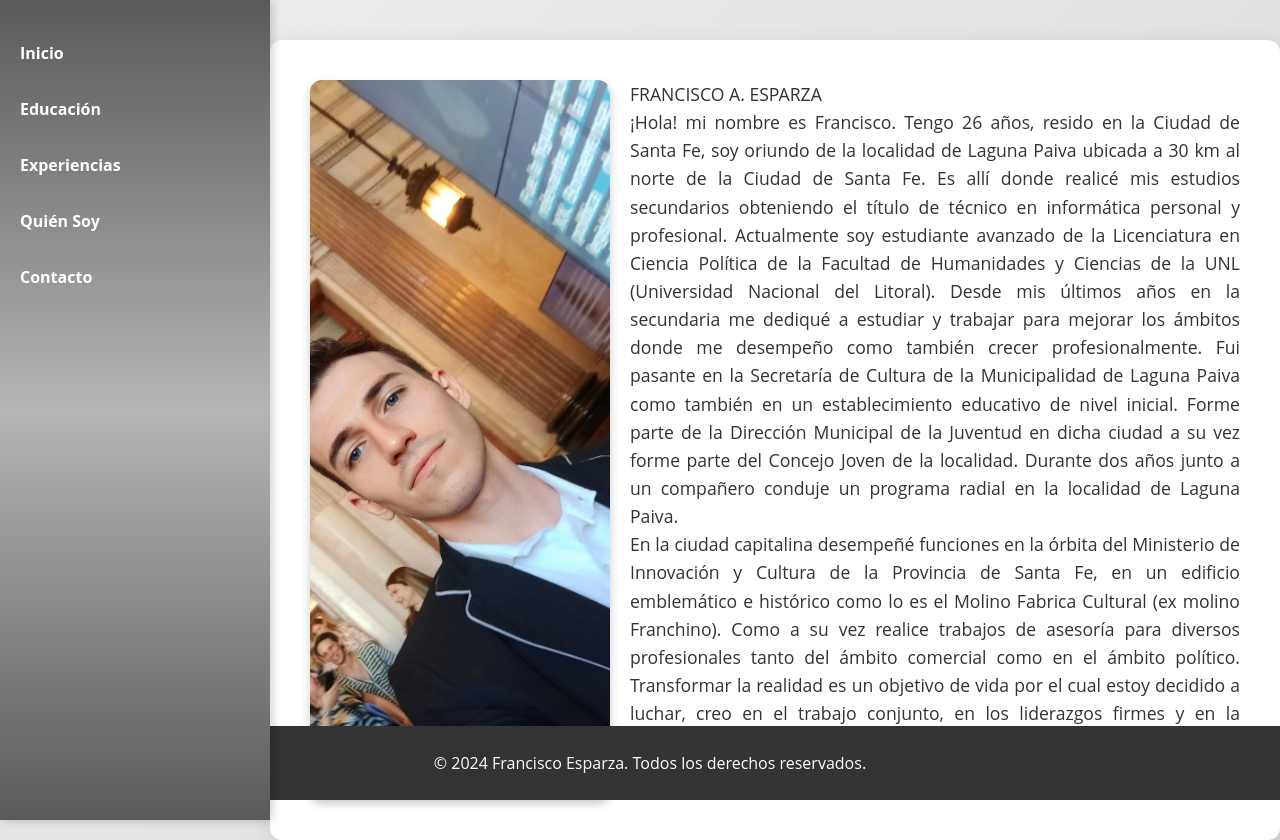
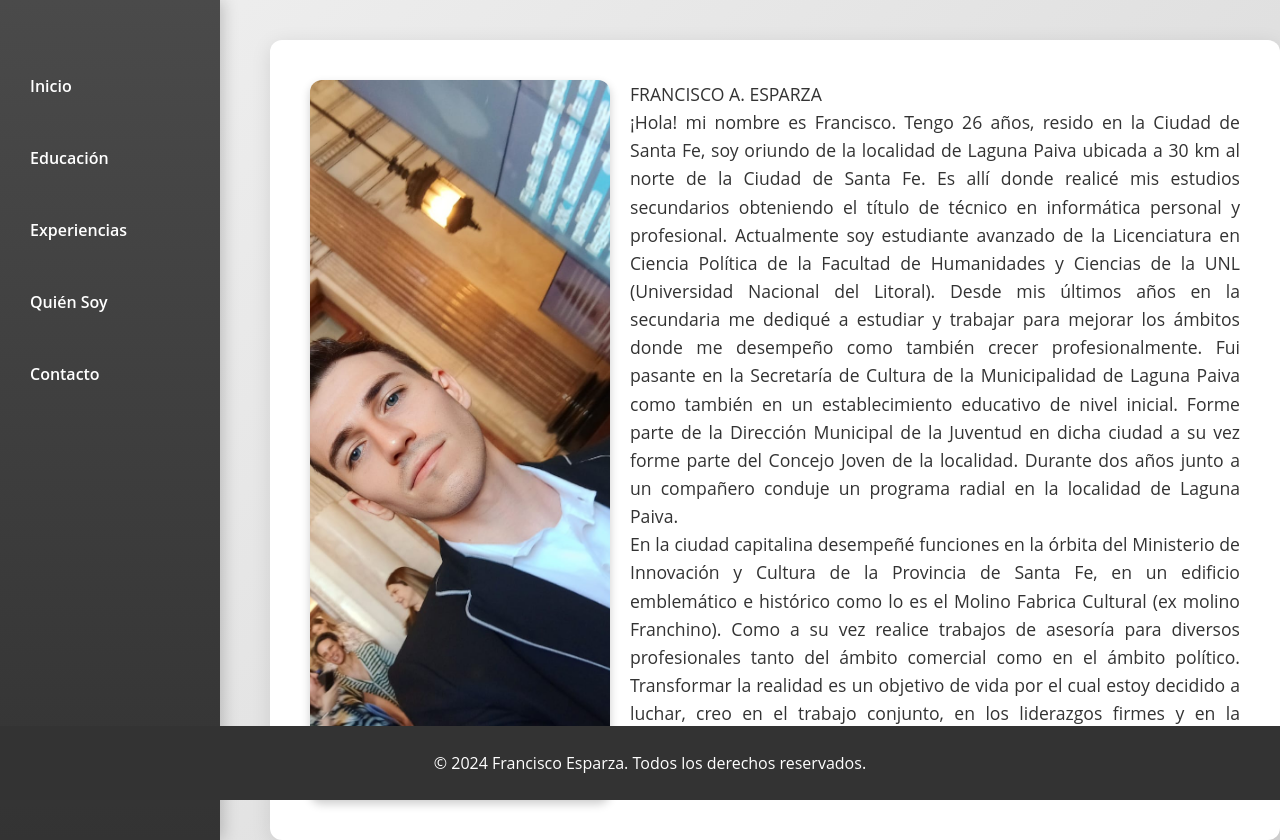
Before and after one commit to fezfranck/CV-WEB-FUNCA, a Flask app: page /quien_soy in a window 1280 px wide. Run offline with Flask 3, Linux system fonts and the light colour scheme.

Commit message:
Update quiensoy.html

```diff
--- a/templates/quiensoy.html
+++ b/templates/quiensoy.html
@@ -17,52 +17,6 @@
             flex-direction: column;
             min-height: 100vh;
         }
-
-        /* Menú de navegación actualizado (vertical-menu) */
-        .vertical-menu {
-            position: fixed;
-            top: 0;
-            left: 0;
-            width: 270px;
-            height: 100%;
-            background: linear-gradient(180deg, #5a5a5a, #b5b5b5, #5a5a5a);
-            display: flex;
-            justify-content: flex-start;
-            flex-direction: column;
-            box-shadow: 2px 0 10px rgba(0, 0, 0, 0.2);
-            z-index: 1000;
-            padding-top: 20px;
-        }
-
-        .vertical-menu ul {
-            list-style-type: none;
-            padding: 0;
-            margin: 0;
-            width: 100%;
-        }
-
-        .vertical-menu ul li {
-            margin: 10px 0;
-        }
-
-        .vertical-menu ul li a {
-            text-decoration: none;
-            color: white;
-            font-weight: bold;
-            padding: 12px;
-            display: block;
-            transition: background-color 0.3s ease, transform 0.3s ease, box-shadow 0.3s ease;
-            border-radius: 8px;
-            text-align: left;
-            padding-left: 20px;
-        }
-
-        .vertical-menu ul li a:hover {
-            background-color: #555;
-            box-shadow: 2px 2px 10px rgba(0, 0, 0, 0.5);
-            transform: translateX(10px);
-        }
-
         /* Ajuste del contenido principal */
         .content-container {
             display: flex;
```
